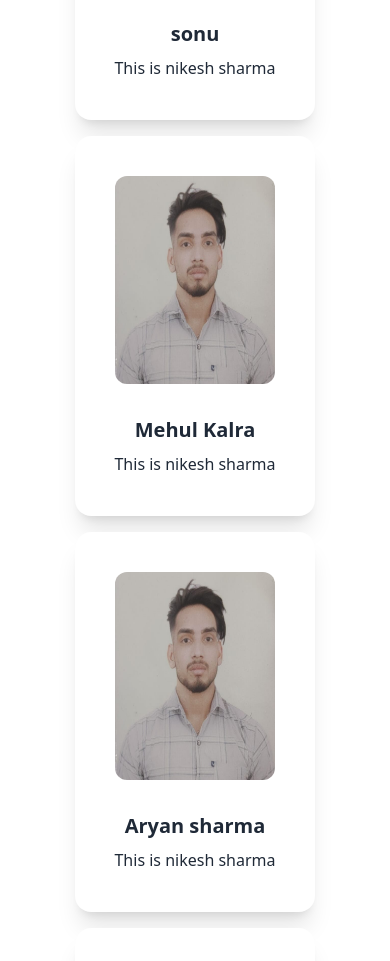
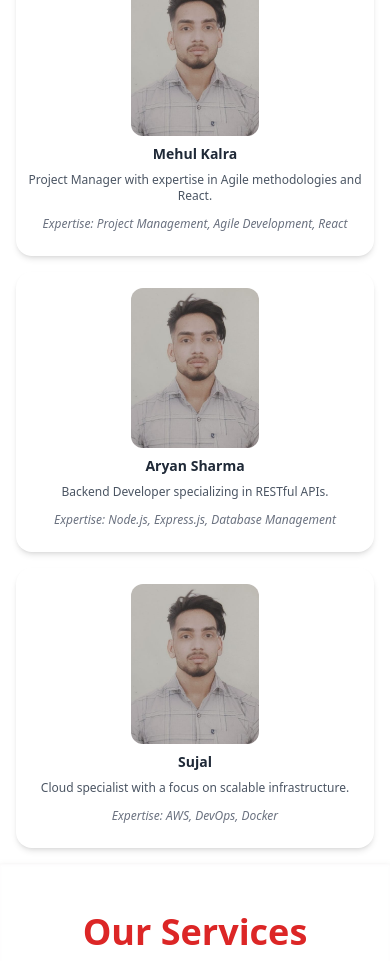
Before and after one commit to sharma8437/Testify, a React (Vite) app in the folder frontend/: page / in a window 390 px wide. Shown: the part 4320-5281 px from the top of the page. Built offline with nearby package versions, Linux system fonts and the light colour scheme; no server answers.

Commit message:
home page modify

```diff
--- a/frontend/src/App.jsx
+++ b/frontend/src/App.jsx
@@ -1,6 +1,7 @@
 
 import { Routes, Route } from 'react-router-dom'
 import './App.css'
+import "../src/styles/homePage_containerBoxShadow.css";
 
 import Home from './home/Home'
 import AboutUs from './Pages/AboutUs'
--- a/frontend/src/components/HeroSection.jsx
+++ b/frontend/src/components/HeroSection.jsx
@@ -47,7 +47,7 @@ const HeroSection = () => {
           <img
             src={banner}
             alt=""
-            className=" w-96 h-96 dark:p-6 md:ml-48 mt-28 ml-7"
+            className=" w-96 h-96 dark:p-6 md:ml-48 mt-28 ml-7 hover:scale-110 transition-all duration-300 ease-in-out"
           />
 
 
--- a/frontend/src/pages/ChooseUs.jsx
+++ b/frontend/src/pages/ChooseUs.jsx
@@ -9,7 +9,7 @@ const ChooseUs = () => {
 
     <div className="p-8  text-gray-900 max-w-screen-2xl container mx-auto md:px-20 py-12">
       <h1 className="text-5xl font-bold mb-10 text-center text-red-600">Why Choose Us</h1>
-      <div className="grid grid-cols-1 md:grid-cols-2 lg:grid-cols-3 gap-10">
+      <div className="grid grid-cols-1 md:grid-cols-2 lg:grid-cols-3 gap-10 ">
         {[
           {
             images:time,
@@ -44,7 +44,7 @@ const ChooseUs = () => {
         ].map((item, index) => (
           <div
             key={index}
-            className="p-8 bg-white rounded-lg shadow-lg hover:shadow-2xl hover:scale-105 transform transition duration-300 border border-gray-200"
+            className="p-8 bg-white  hover:shadow-red-400 rounded-lg shadow-lg hover:shadow-sm hover:scale-105 transform transition duration-300 border border-gray-200"
           >
            <div className="flex items-center justify-center">
   <img src={item.images} alt="time" className="w-8 h-20" />
--- a/frontend/src/pages/ContactUs.jsx
+++ b/frontend/src/pages/ContactUs.jsx
@@ -22,7 +22,7 @@ const ContactUs = () => {
   return (
 
     <div className="max-w-screen-2xl container mx-auto md:px-20 py-4">
-    <div className="flex items-center justify-center min-h-screen bg-gray-100">
+    <div className="flex items-center justify-center min-h-screen bg-base-100">
       <div className="w-[60%] p-8 space-y-4 bg-white border border-gray-200 rounded-lg shadow-lg">
         <h2 className="text-2xl font-bold text-center text-red-600">Contact Us</h2>
 
--- a/frontend/src/pages/Mission.jsx
+++ b/frontend/src/pages/Mission.jsx
@@ -1,20 +1,21 @@
 import React from 'react';
+import '../styles/homePage_containerBoxShadow.css'
 
 const OurMission = () => {
   const missionPoints = [
     {
-      title: "Empowering HR Teams",
-      description: "We provide tools to streamline hiring processes, allowing HR professionals to focus on strategic initiatives.",
+      title: "Automated Candidate Assessments",
+      description: "Streamline your recruitment process with customizable online tests. Create and assign assessments tailored to the skills and roles required.",
       icon: "💼"
     },
     {
-      title: "Ensuring Integrity",
-      description: "With secure, real-time monitoring, we uphold the highest standards of testing integrity and security.",
+      title: "Secure Live Video Monitoring",
+      description: "Ensure the integrity of assessments with real-time video monitoring.",
       icon: "🔒"
     },
     {
-      title: "Innovative Solutions",
-      description: "We utilize cutting-edge technology to deliver comprehensive data insights and an exceptional user experience.",
+      title: "User-Friendly HR Dashboard",
+      description: "Simplified and intuitive interface for managing and reviewing assessments.Monitor results and candidate progress seamlessly.",
       icon: "💡"
     }
   ];
@@ -24,18 +25,18 @@ const OurMission = () => {
     <div className="max-w-screen-2xl container mx-auto md:px-20 py-4">
 
 
-    <div className="py-12 px-6 bg-gray-100">
-      <h1 className="text-4xl font-bold text-center mb-8">Our Mission</h1>
+    <div className="py-12 px-6 bg-base-100 custom-gradient-shadow ">
+      <h1 className="text-4xl font-bold text-center mb-8 text-red-600">Our Services</h1>
       <div className="grid md:grid-cols-3 gap-8">
         {missionPoints.map((point, index) => (
           <div
             key={index}
-            className="p-6 bg-white shadow-lg rounded-lg transition-transform transform hover:-translate-y-2 hover:shadow-2xl duration-300"
+            className="p-6 bg-white  shadow-lg rounded-lg transition-transform transform hover:-translate-y-2 hover:shadow-2xl duration-300"
           >
-            <div className="flex items-center justify-center mb-4 text-5xl">
+            <div className="flex items-center justify-center mb-4 text-5xl ">
               {point.icon}
             </div>
-            <h2 className="text-2xl font-semibold mb-3 text-gray-800">{point.title}</h2>
+            <h2 className="text-2xl font-semibold mb-3 text-red-600">{point.title}</h2>
             <p className="text-gray-600">{point.description}</p>
           </div>
         ))}
--- a/frontend/src/pages/Teams.jsx
+++ b/frontend/src/pages/Teams.jsx
@@ -1,78 +1,92 @@
-import React from 'react';
-
-import nikesh from "../assets/nikesh.jpg"
-
-
+import React from "react";
+// import { FaLinkedin, FaInstagram } from 'react-icons/fa';
+import nikesh from "../assets/nikesh.jpg";
 
 const Teams = () => {
-
-  const teams =[
+  const teams = [
     {
-        "id":"1",
-        "image":nikesh,
-        "name":"Nikesh sharma",
-        "description":"This is nikesh sharma"
-
+      id: "1",
+      image: nikesh,
+      name: "Nikesh Sharma",
+      description: "Full Stack Developer specializing in MERN stack. Experienced in building robust applications.",
+      expertise: "Frontend Development, Backend Integration, React, Node.js",
+      linkedin: "https://www.linkedin.com/in/nikeshsharma",
+      instagram: "nikesh_dev",
     },
     {
-        "id":"2",
-        "image":nikesh,
-        "name":"sonu ",
-        "description":"This is nikesh sharma"
-
+      id: "2",
+      image: nikesh,
+      name: "Sonu",
+      description: "UI/UX Designer with experience in building user-friendly interfaces.",
+      expertise: "UI/UX Design, HTML/CSS, JavaScript",
+      linkedin: "https://www.linkedin.com/in/sonu",
+      instagram: "sonu_designer",
     },
     {
-        "id":"3",
-        "image":nikesh,
-        "name":" Mehul Kalra",
-        "description":"This is nikesh sharma"
-
+      id: "3",
+      image: nikesh,
+      name: "Mehul Kalra",
+      description: "Project Manager with expertise in Agile methodologies and React.",
+      expertise: "Project Management, Agile Development, React",
+      linkedin: "https://www.linkedin.com/in/mehulkalra",
+      instagram: "mehul_agile",
     },
     {
-        "id":"4",
-        "image":nikesh,
-        "name":"Aryan sharma",
-        "description":"This is nikesh sharma"
-
+      id: "4",
+      image: nikesh,
+      name: "Aryan Sharma",
+      description: "Backend Developer specializing in RESTful APIs.",
+      expertise: "Node.js, Express.js, Database Management",
+      linkedin: "https://www.linkedin.com/in/aryansharma",
+      instagram: "aryan_dev",
     },
     {
-        "id":"5",
-        "image":nikesh,
-        "name":"Sujal",
-        "description":"This is nikesh sharma"
-
-    }
-]
+      id: "5",
+      image: nikesh,
+      name: "Sujal",
+      description: "Cloud specialist with a focus on scalable infrastructure.",
+      expertise: "AWS, DevOps, Docker",
+      linkedin: "https://www.linkedin.com/in/sujal",
+      instagram: "sujal_cloud",
+    },
+  ];
 
   return (
-    <>
-   <div  className="max-w-screen-2xl container mx-auto md:px-20 px-4 text-center text-4xl text-red-600 font-bold">
-
-      <h1>Meets Our Team !</h1>
+    <div className="max-w-screen-2xl container mx-auto md:px-20 px-4">
+      <div className="text-center text-3xl text-red-600 font-bold mb-5 ">
+        <h1>Meet Our Team!</h1>
       </div>
-    <div className="flex flex-wrap justify-center gap-4 my-10 ">
-
+      <div className="grid grid-cols-1 sm:grid-cols-2 md:grid-cols-3 lg:grid-cols-5 gap-4">
         {teams.map((item, index) => (
-        <div key={index} className="card bg-base-100 w-60 shadow-xl">
-          <figure className="px-10 pt-10">
+          <div
+            key={index}
+            className="card bg-base-110 w-full sm:w-56 md:w-48 lg:w-56 shadow-md hover:shadow-md hover:shadow-red-300 hover:scale-105 transition-transform duration-300"
+          >
+            <figure className="px-4 pt-4">
               <img
-              src={item.image} // Assuming each team member has an image URL
-              alt={item.name} // Assuming each team member has a name
-              className="rounded-xl  w-48 h-52"
+                src={item.image}
+                alt={item.name}
+                className="rounded-xl w-32 h-40 object-cover mx-auto"
               />
             </figure>
-          <div className="card-body items-center text-center">
-            <h2 className="card-title">{item.name}</h2> {/* Displaying name */}
-            <p>{item.description}</p> {/* Displaying description */}
-            <div className="card-actions">
-
+            <div className="card-body items-center text-center p-2">
+              <h2 className="card-title text-sm">{item.name}</h2>
+              <p className="text-xs text-gray-600 mb-1">{item.description}</p>
+              <p className="text-xs text-gray-500 italic mb-2">Expertise: {item.expertise}</p>
+              <div className="flex gap-2 justify-center">
+                <a href={item.linkedin} target="_blank" rel="noopener noreferrer">
+                  {/* <FaLinkedin className="text-blue-700 text-lg hover:text-blue-500 transition-colors duration-200" /> */}
+                </a>
+                <a href={`https://www.instagram.com/${item.instagram}`} target="_blank" rel="noopener noreferrer">
+                  {/* <FaInstagram className="text-pink-500 text-lg hover:text-pink-400 transition-colors duration-200" /> */}
+                </a>
               </div>
             </div>
           </div>
         ))}
       </div>
-    </>
+    </div>
   );
-}
+};
 
 export default Teams;
--- /dev/null
+++ b/frontend/src/styles/homePage_containerBoxShadow.css
@@ -0,0 +1,8 @@
+.custom-gradient-shadow {
+
+    box-shadow: 0 4px 3px rgba(220, 215, 215, 0.1),
+                0 2px 5px rgba(192, 185, 185, 0.5),
+                0 1px 2px rgba(242, 235, 239, 0.3) inset;
+
+
+  }
--- a/frontend/tailwind.config.js
+++ b/frontend/tailwind.config.js
@@ -1,18 +1,18 @@
 /** @type {import('tailwindcss').Config} */
 export default {
-  content: [
-    "./index.html",
-    "./src/**/*.{js,ts,jsx,tsx}",
-  ],
+  content: ["./index.html", "./src/**/*.{js,ts,jsx,tsx}"],
   theme: {
-    extend: {},
+    extend: {
+      boxShadow: {
+        red: "0 4px 6px rgba(255, 0, 0, 0.5)",
+        "gradient-red":
+          "0 4px 6px rgba(255, 0, 0, 0.3), 0 6px 10px rgba(255, 0, 0, 0.5), 0 8px 20px rgba(255, 0, 0, 0.2)", // New gradient red shadow
+      },
+    },
   },
-  plugins: [
-    require('daisyui'),
-  ],
-  darkMode: 'class', // This enables class-based dark mode control
+  plugins: [require("daisyui")],
+  darkMode: "class", // This enables class-based dark mode control
   daisyui: {
     themes: ["light"], // Set the default theme to "light"; add "dark" if you want to switch themes manually
   },
-
-}
+};
```
Also changed, not shown: frontend/public/teams.json (+32 -32 lines), frontend/src/components/Footer.jsx (+4 -4 lines), frontend/src/pages/ChooseUs.js (deleted, +0 -100 lines), frontend/src/pages/Signup.jsx (+10 -20 lines). Lines whose indentation alone changed are shown as unchanged.
